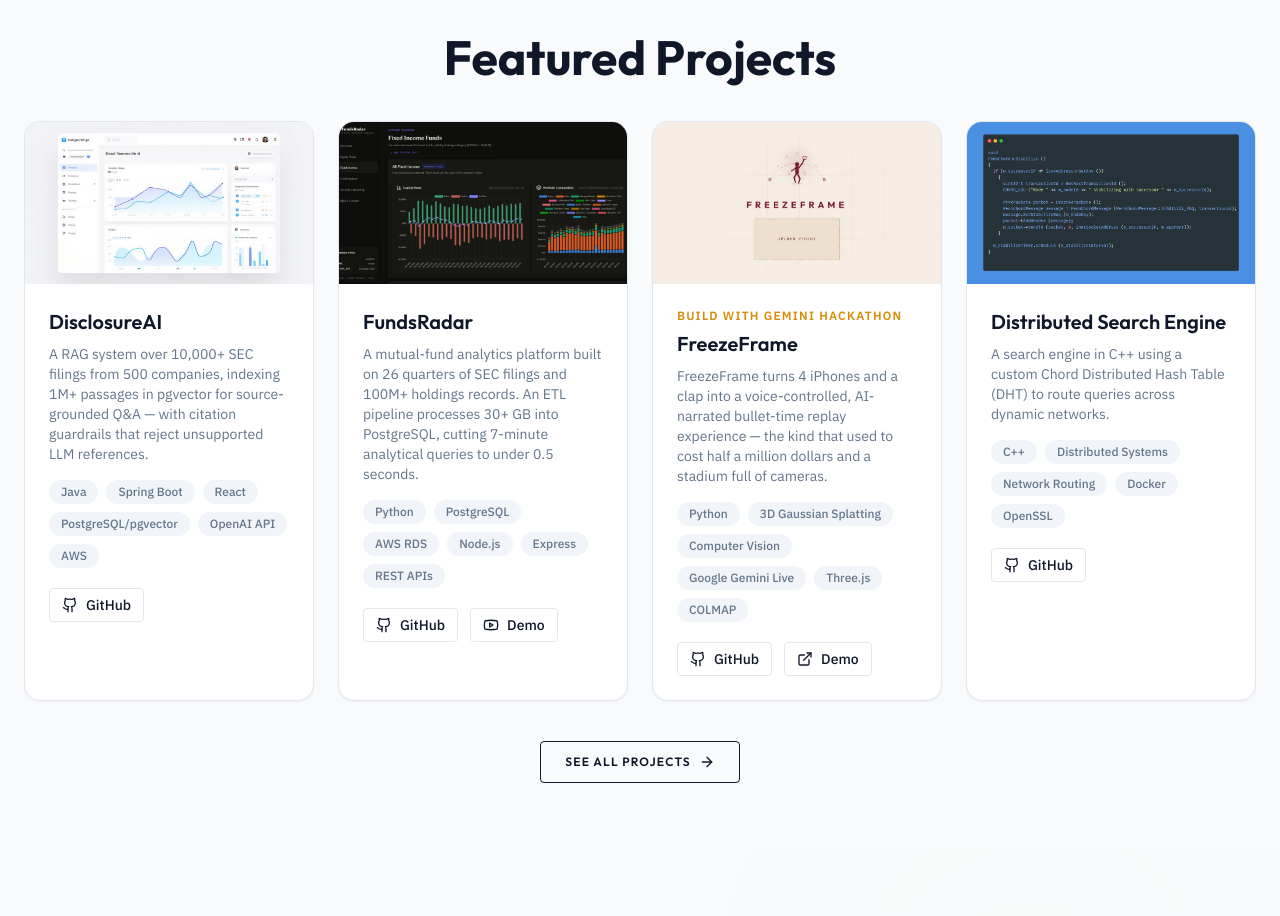
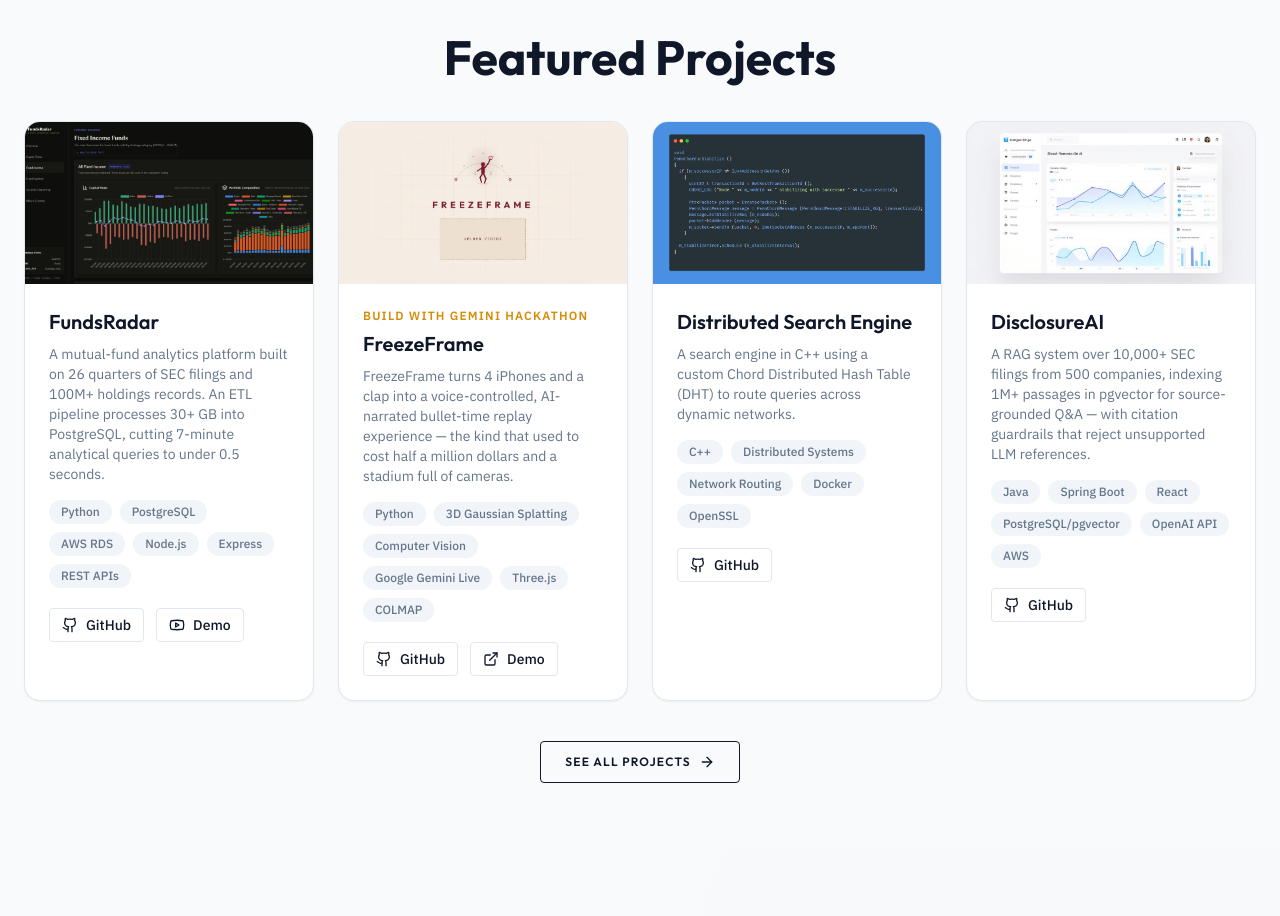
Before and after one commit to mia373/portfolio-website, a React (Vite) app: page / in a window 1280 px wide. Shown: the part 1860-2776 px from the top of the page. Built offline with nearby package versions, Linux system fonts and the light colour scheme; the HTML template or start-up script is replaced by a standard one.

Commit message:
move DisclosureAI last in featured projects

```diff
--- a/src/data/projects.ts
+++ b/src/data/projects.ts
@@ -206,7 +206,7 @@ export const projectsFor = (filter: Filter): Project[] => {
 };
 
 // Shown on the home page, in this order. Titles must match `projects` entries.
-const FEATURED_TITLES = ["DisclosureAI", "FundsRadar", "FreezeFrame", "Distributed Search Engine"];
+const FEATURED_TITLES = ["FundsRadar", "FreezeFrame", "Distributed Search Engine", "DisclosureAI"];
 
 export const featuredProjects: Project[] = FEATURED_TITLES.map((title) => {
   const project = projects.find((p) => p.title === title);
```
